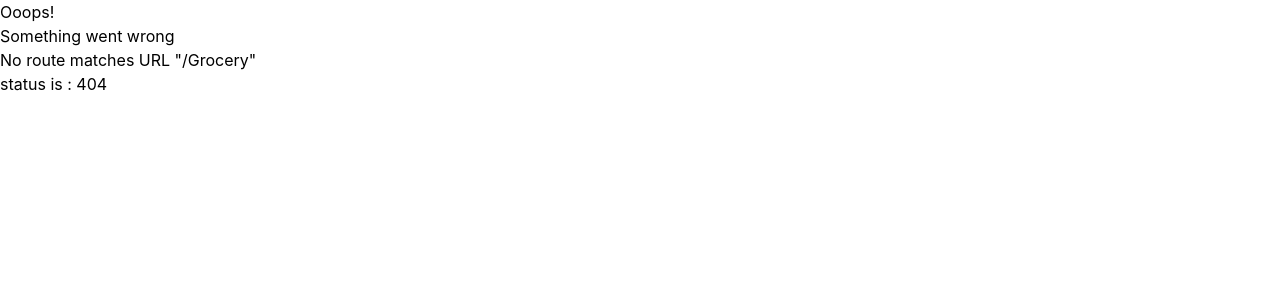
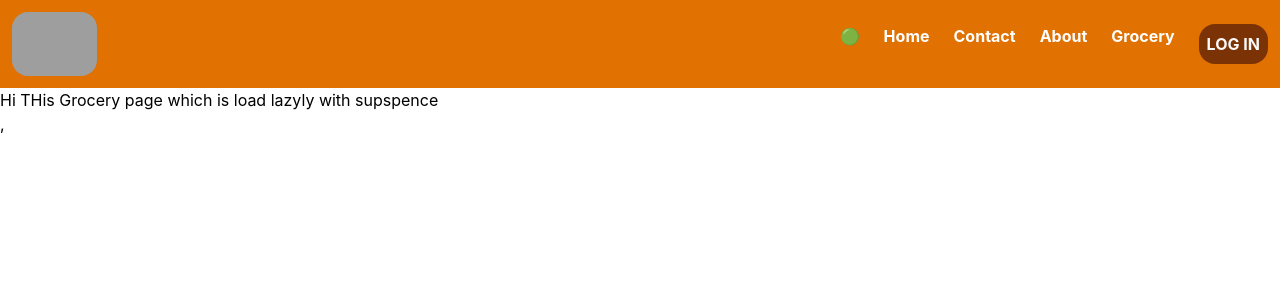
Before and after one commit to Bhupesh1998/ReactFromScratch, a React (Vite) app: page /Grocery in a window 1280 px wide. Before the commit this address had no page. Shown: the top 300 px of the page. Built offline with nearby package versions, Linux system fonts and the light colour scheme; grey boxes are pictures that could not be loaded.

Commit message:
Lazy Loading And Custome Hook Netinfo Optimse our App

```diff
--- a/App.js
+++ b/App.js
@@ -1,12 +1,14 @@
+import { lazy, Suspense } from "react";
 import { createRoot } from "react-dom/client";
 import Header from "./src/Components/Header.js";
 import Body from "./src/Components/Body.js";
-import Footer from "./src/Components/Footer.js";
 import Contact from "./src/Components/Contact.js";
-import About from "./src/Components/About.js";
 import Error from "./src/Components/Error.js";
 import RestaurantMenu from "./src/Components/RestourentMenu.js";
 import { createBrowserRouter, RouterProvider, Outlet } from "react-router";
+
+const Grocery = lazy(() => import("./src/Components/Grocery.js"));
+const About = lazy(() => import("./src/Components/About.js"));
 
 const MainApp = () => {
   return (
@@ -32,7 +34,19 @@ const routers = createBrowserRouter([
       },
       {
         path: "/About",
-        element: <About />,
+        element: (
+          <Suspense fallback={<h1>Suspense is Loading.....</h1>}>
+            <About />
+          </Suspense>
+        ),
+      },
+      {
+        path: "/Grocery",
+        element: (
+          <Suspense fallback={<h1>Suspense is Loading.....</h1>}>
+            <Grocery />,
+          </Suspense>
+        ),
       },
       {
         path: "/RestaurantMenu/:menuId",
--- /dev/null
+++ b/src/Components/Grocery.js
@@ -0,0 +1,5 @@
+const Grocery = () => {
+  return <div>Hi THis Grocery page which is load lazyly with supspence</div>;
+};
+
+export default Grocery;
--- a/src/Components/Header.js
+++ b/src/Components/Header.js
@@ -1,20 +1,23 @@
 import { IMG_URL } from "../../utils/constants";
 import { useState } from "react";
 import { Link } from "react-router";
+import usegetInternetStaus from "../../utils/usegetInternetStaus";
 
 const Header = () => {
+  const internetStatus = usegetInternetStaus();
+
   const [text, setText] = useState("LOG IN");
 
   const handleClick = () => {
     text == "LOG IN" ? setText("LOG OUT") : setText("LOG IN");
   };
-
   return (
     <>
       <div className="flex flex-wrap items-center justify-between bg-amber-600 p-3">
         <img className="h-16 rounded-2xl" src={IMG_URL} />
 
         <ul className="flex gap-6 font-bold text-white mt-2 sm:mt-0">
+          <h1>{internetStatus ? "🟢" : "🔴"}</h1>
           <Link to={"/"}>
             <li>Home</li>{" "}
           </Link>
@@ -23,6 +26,9 @@ const Header = () => {
           </Link>
           <Link to={"/About"}>
             <li>About</li>
+          </Link>
+          <Link to={"/Grocery"}>
+            <li>Grocery</li>
           </Link>
           <div
             onClick={handleClick}
--- /dev/null
+++ b/utils/usegetInternetStaus.js
@@ -0,0 +1,19 @@
+import { useEffect, useState } from "react";
+
+const usegetInternetStaus = () => {
+  const [netStatus, setNetStatus] = useState(true);
+
+  useEffect(() => {
+    window.addEventListener("online", () => {
+      setNetStatus(true);
+    });
+
+    window.addEventListener("offline", () => {
+      setNetStatus(false);
+    });
+  }, []);
+
+  return netStatus;
+};
+
+export default usegetInternetStaus;
```
